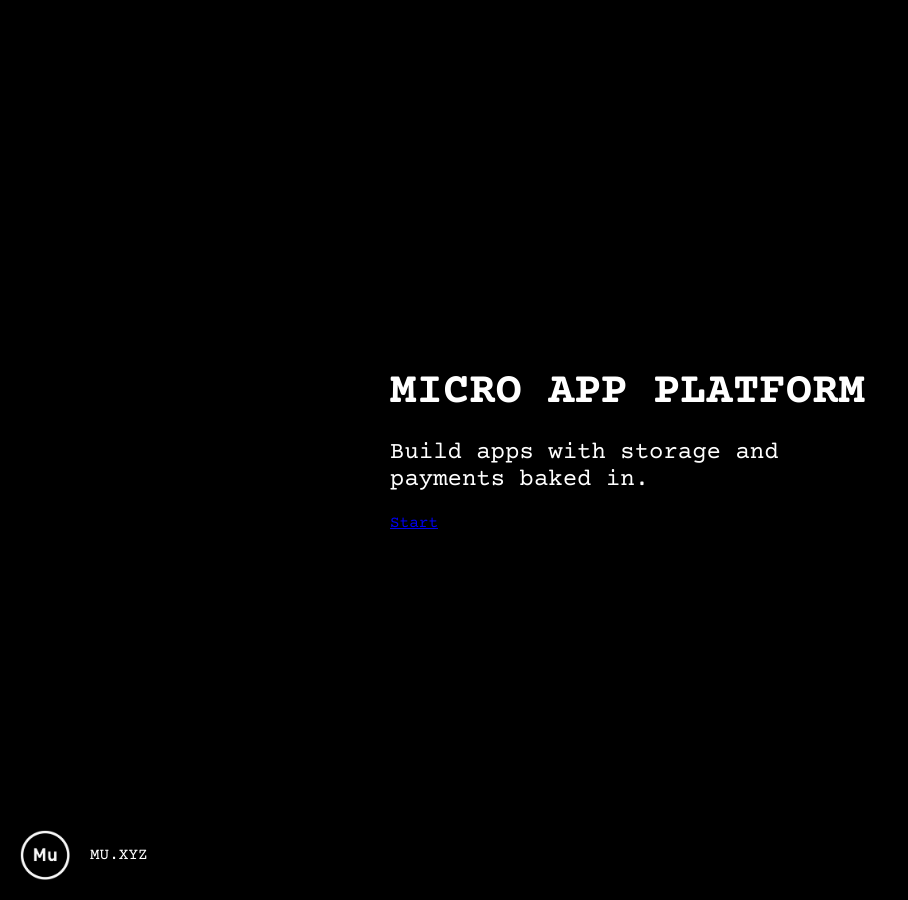
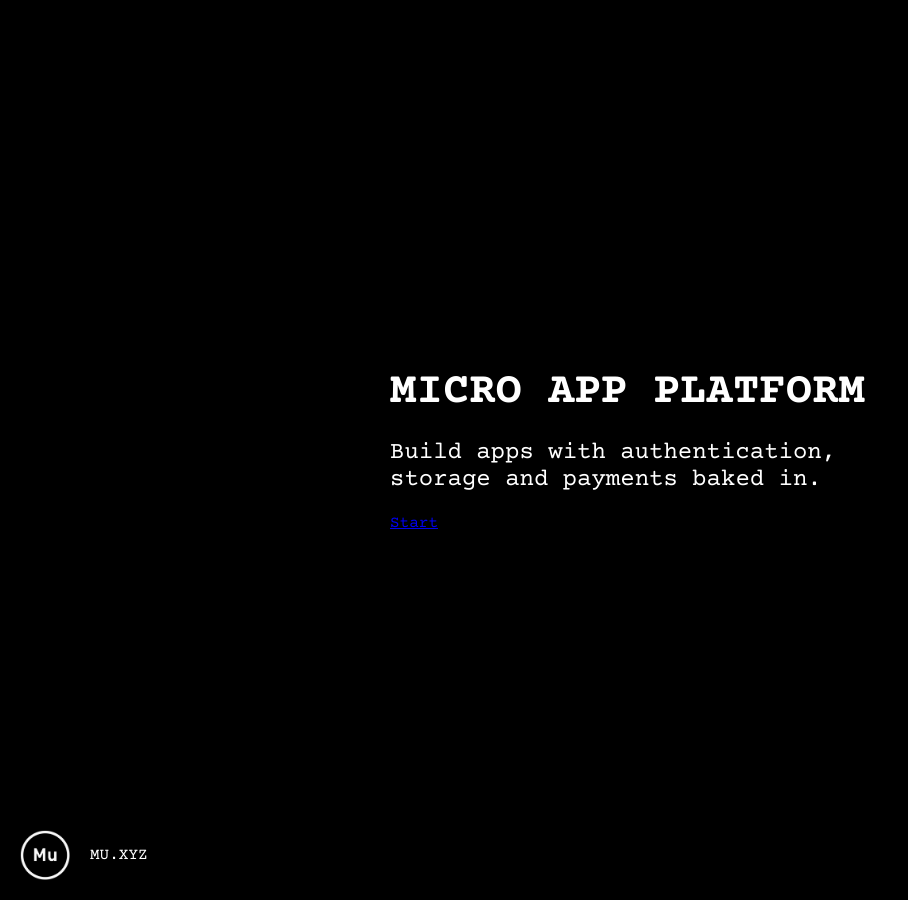
Before and after one commit to muxyz/website, a Jekyll site: the page index.html, which Jekyll copies as it is, in a window 1280 px wide. Shown: the whole page, without its empty margins (0-908 px from the left). Built offline with Jekyll 4.4.1, drawn with Linux system fonts in a browser that asks for light colours.

Commit message:
Update index.html

```diff
--- a/index.html
+++ b/index.html
@@ -20,7 +20,7 @@
     <div class="wrap">
       <div class="inner">
         <h1>Micro app platform</h1>
-        <h2>Build apps with storage and payments baked in.</h2>
+        <h2>Build apps with authentication, storage and payments baked in.</h2>
         <a href="https://mu.app">Start</a>
       </div>
     </div>
```
